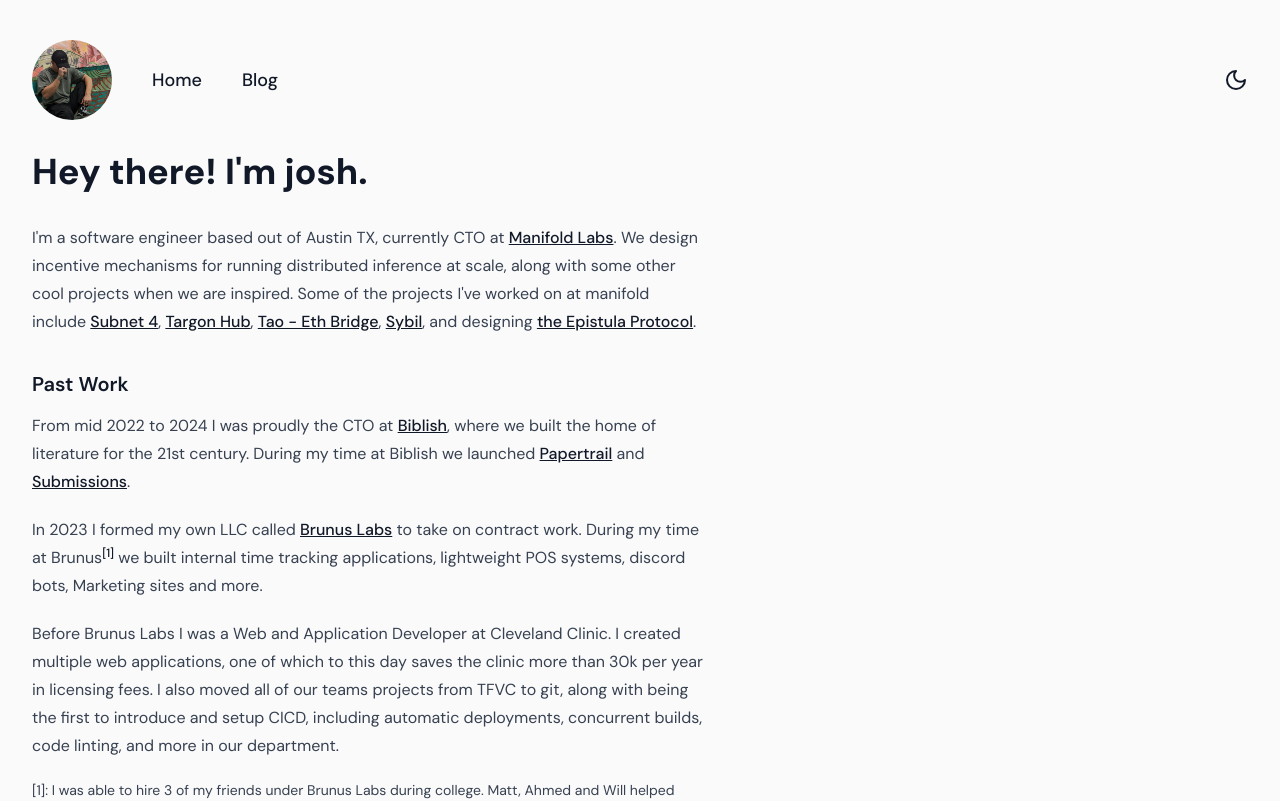
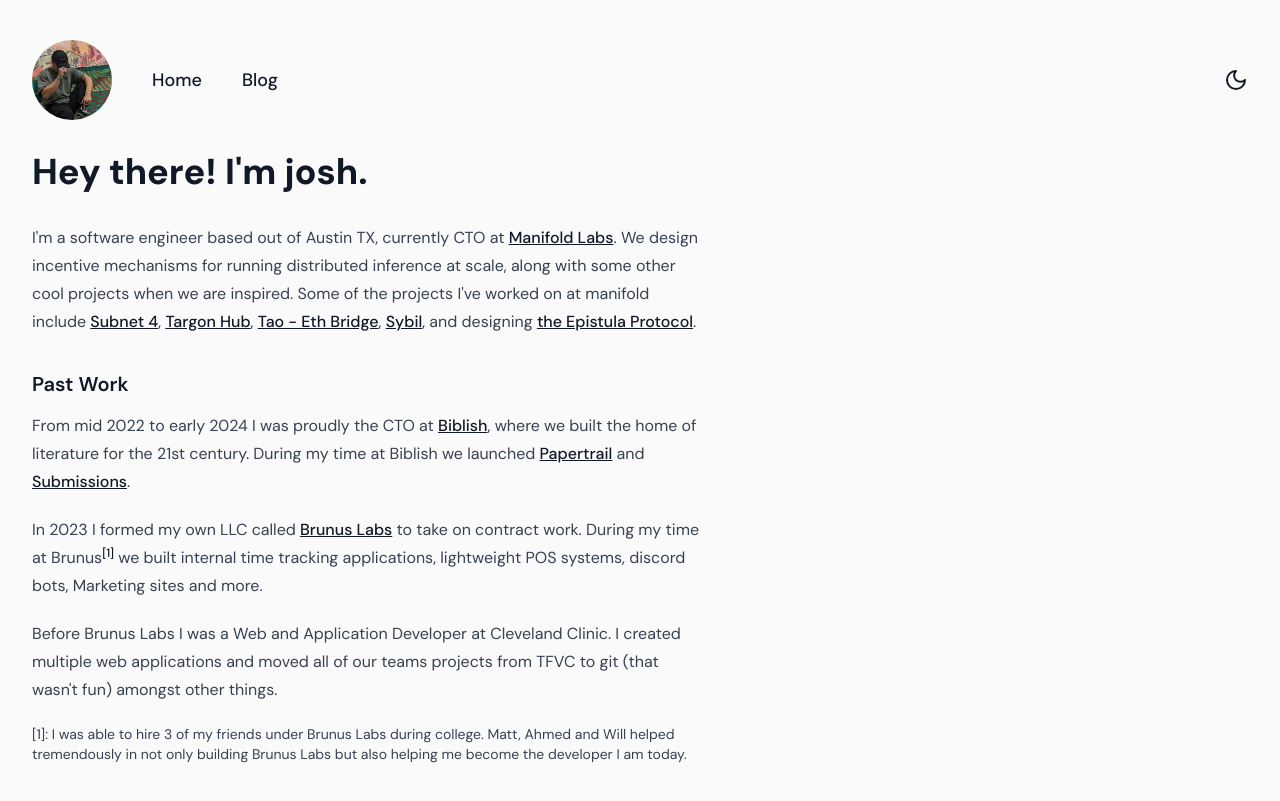
Before and after one commit to GentikSolm/imjosh-blog, a Next.js app: page / in a window 1280 px wide. Shown: the top 801 px of the page. Built offline with nearby package versions, Linux system fonts and the light colour scheme; no server answers.

Commit message:
fix: miner changes to site

```diff
--- a/src/app/page.tsx
+++ b/src/app/page.tsx
@@ -14,14 +14,14 @@
           scale, along with some other cool projects when we are inspired. Some
           of the projects I{"'"}ve worked on at manifold include{" "}
           <a href="https://github.com/manifold-inc/targon">Subnet 4</a>,{" "}
-          <a href="https://targon.sybil.com/">Targon Hub</a>,{" "}
+          <a href="https://targon.com/">Targon Hub</a>,{" "}
           <a href="https://taobridge.xyz/">Tao - Eth Bridge</a>,{" "}
           <a href="https://sybil.com/">Sybil</a>, and designing{" "}
           <a href="https://epistula.sybil.com/">the Epistula Protocol</a>.
         </p>
         <h3>Past Work</h3>
         <p>
-          From mid 2022 to 2024 I was proudly the CTO at{" "}
+          From mid 2022 to early 2024 I was proudly the CTO at{" "}
           <a href="https://biblish.com">Biblish</a>, where we built the home of
           literature for the 21st century. During my time at Biblish we launched{" "}
           <a href="https://papertrail.biblish.com">Papertrail</a> and{" "}
@@ -41,11 +41,8 @@
         </p>
         <p>
           Before Brunus Labs I was a Web and Application Developer at Cleveland
-          Clinic. I created multiple web applications, one of which to this day
-          saves the clinic more than 30k per year in licensing fees. I also
-          moved all of our teams projects from TFVC to git, along with being the
-          first to introduce and setup CICD, including automatic deployments,
-          concurrent builds, code linting, and more in our department.
+          Clinic. I created multiple web applications and moved all of our teams
+          projects from TFVC to git (that wasn{"'"}t fun) amongst other things.
         </p>
         <p id="footnote-1" className="text-sm">
           [1]: I was able to hire 3 of my friends under Brunus Labs during
```
